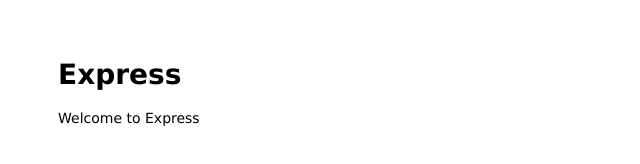
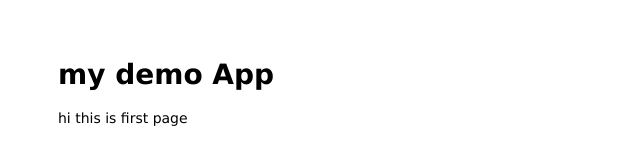
Before and after one commit to PrinceG04/demoApp, a website: page public/index.html in a window 1280 px wide. Shown: the whole page, without its empty margins (0-640 px from the left). Drawn offline with Linux system fonts and the light colour scheme.

Commit message:
made changes in index.html

```diff
--- a/public/index.html
+++ b/public/index.html
@@ -6,8 +6,8 @@
 </head>
 
 <body>
-  <h1>Express</h1>
-  <p>Welcome to Express</p>
+  <h1>my demo App</h1>
+  <p>hi this is first page</p>
 </body>
 
 </html>
```
